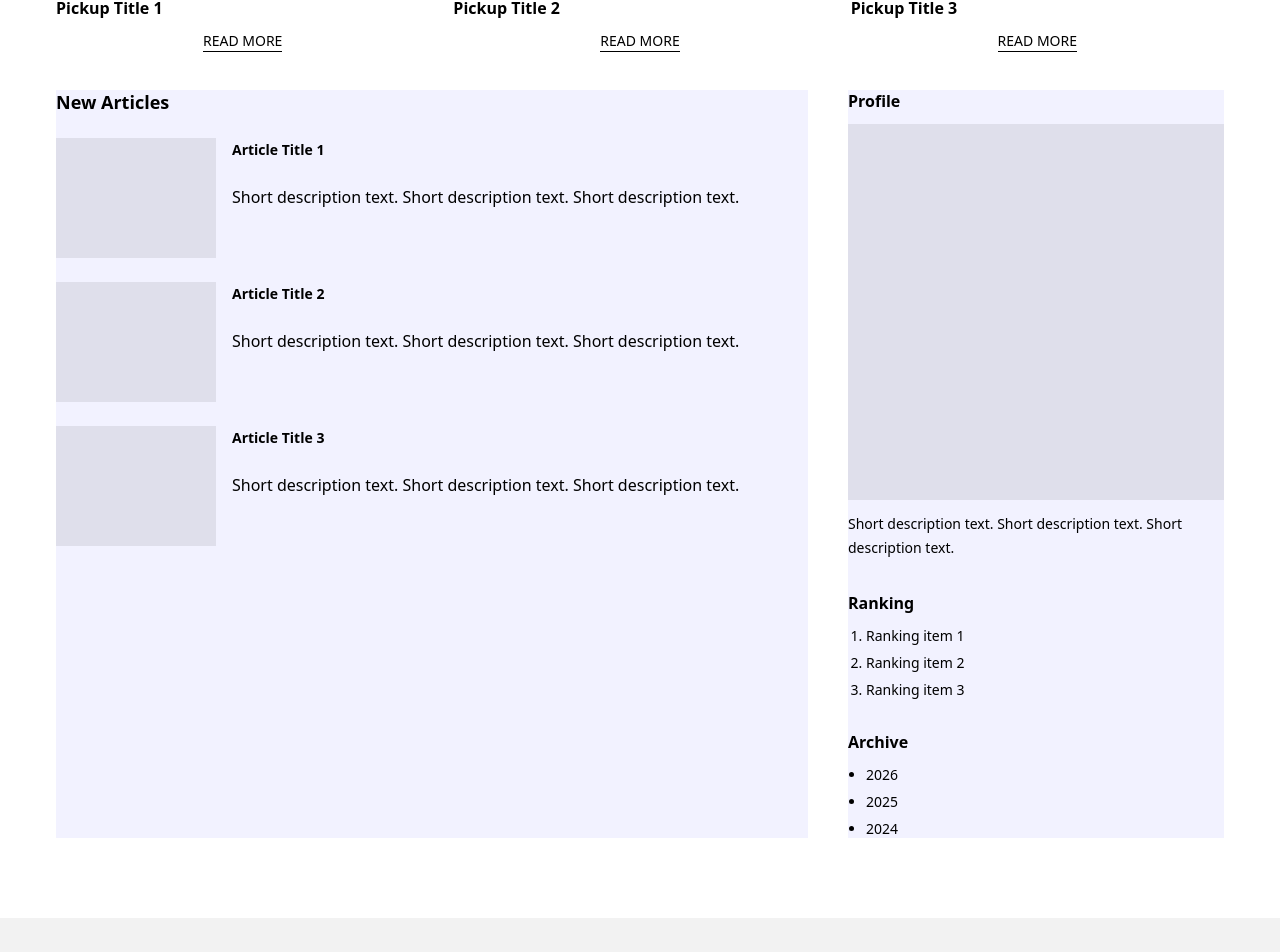
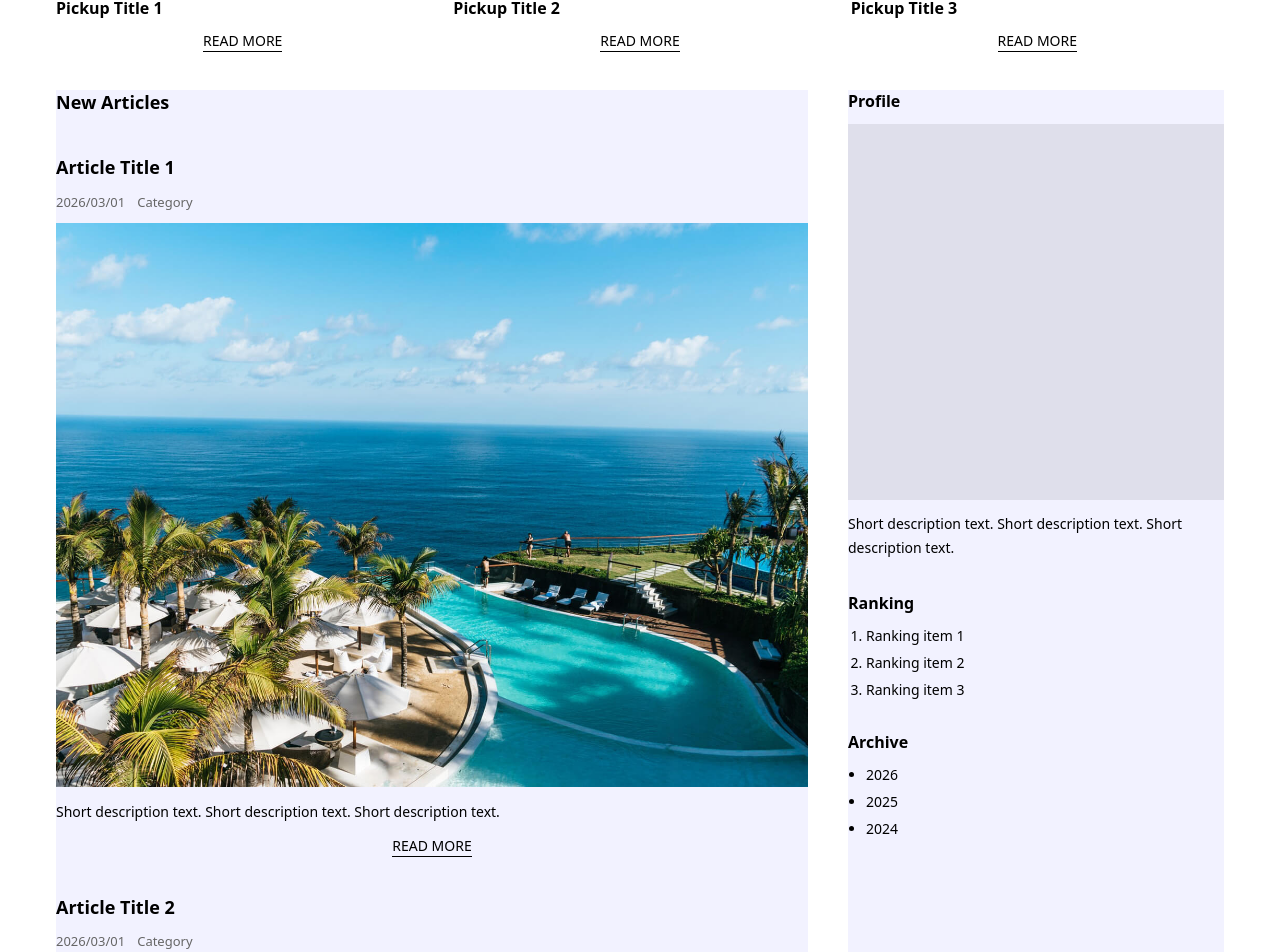
Before and after one commit to fujita0000hisashi-cpu/codejump-advanced-1, a React (Vite) app: page / in a window 1280 px wide. Shown: the part 473-1425 px from the top of the page. Built offline with nearby package versions, Linux system fonts and the light colour scheme.

Commit message:
feat: change main article layout to single column (#3)

```diff
--- a/src/components/MainContent.tsx
+++ b/src/components/MainContent.tsx
@@ -1,33 +1,76 @@
 export function MainContent() {
   return (
     <section className="articles">
+
       <h2 className="section-title">New Articles</h2>
+
       <article className="article-card">
-        <div className="article-thumb"></div>
-        <div className="article-body">
-          <h3 className="article-title">Article Title 1</h3>
-          <p className="article-text">
-            Short description text. Short description text. Short description text.
-            </p>
+
+        <h3 className="article-title">
+          <a href="#" className="article-title-link">Article Title 1</a>
+        </h3>
+
+        <div className="article-meta">
+          <a href="#" className="article-date">2026/03/01</a>
+          <a href="#" className="article-category">Category</a>
         </div>
+
+        <a href="#" className="article-thumb-link">
+          <img className="article-thumb" src="/img/main1.jpg" alt="Article 1" />
+        </a>
+
+        <p className="article-text">
+          Short description text. Short description text. Short description text.
+        </p>
+
+        <a href="#" className="article-more">READ MORE</a>
+
       </article>
+
       <article className="article-card">
-        <div className="article-thumb"></div>
-        <div className="article-body">
-          <h3 className="article-title">Article Title 2</h3>
-          <p className="article-text">
-            Short description text. Short description text. Short description text.
-            </p>
+
+        <h3 className="article-title">
+          <a href="#" className="article-title-link">Article Title 2</a>
+        </h3>
+
+        <div className="article-meta">
+          <a href="#" className="article-date">2026/03/01</a>
+          <a href="#" className="article-category">Category</a>
         </div>
+
+        <a href="#" className="article-thumb-link">
+          <img className="article-thumb" src="/img/main2.jpg" alt="Article 2" />
+        </a>
+
+        <p className="article-text">
+          Short description text. Short description text. Short description text.
+        </p>
+
+        <a href="#" className="article-more">READ MORE</a>
+
       </article>
+
       <article className="article-card">
-        <div className="article-thumb"></div>
-        <div className="article-body">
-          <h3 className="article-title">Article Title 3</h3>
-          <p className="article-text">
-            Short description text. Short description text. Short description text.
-          </p>
+
+        <h3 className="article-title">
+          <a href="#" className="article-title-link">Article Title 3</a>
+        </h3>
+
+        <div className="article-meta">
+          <a href="#" className="article-date">2026/03/01</a>
+          <a href="#" className="article-category">Category</a>
         </div>
+
+        <a href="#" className="article-thumb-link">
+          <img className="article-thumb" src="/img/main3.jpg" alt="Article 3" />
+        </a>
+
+        <p className="article-text">
+          Short description text. Short description text. Short description text.
+        </p>
+
+        <a href="#" className="article-more">READ MORE</a>
+
       </article>
     </section>
   );
--- a/src/style.css
+++ b/src/style.css
@@ -106,7 +106,7 @@ body {
   justify-self: center;
 }
 
-/*河川部を疑似要素で作る*/
+/*下線部を疑似要素で作る*/
 .pickup-more::after {
   content: "";
   position: absolute;
@@ -132,40 +132,112 @@ body {
 }
 
 /* ====================
-  Main / Articles （骨格）
+  Main / Articles （style）
 ====================== */
 .articles {
   display: grid;
-  gap: 24px;
+  gap: 40px;
+}
+
+.article-card {
+  display: grid;
+  gap: 12px;
 }
 
 .section-title {
   margin: 0;
   font-size: 18px;
+  line-height: 1.4;
 }
 
-.article-card {
-  display: grid;
-  grid-template-columns: 160px 1fr;
-  gap: 16px;
-  align-items: start;
+.article-thumb-link {
+  display: block;
 }
 
 .article-thumb {
   width: 100%;
   aspect-ratio: 4 / 3;
-  background: rgba(0, 0, 0, .08);
+  object-fit: cover;
+  display: block;
 }
 
 .article-body {
   display: grid;
-  gap: 8px;
+  gap: 12px;
+}
+
+.article-date {
+  margin: 0;
+  font-size: 13px;
+  color: #666;
+}
+
+.article-title-link {
+  text-decoration: none;
+  color: inherit;
+}
+
+.article-title-link:hover {
+  text-decoration: underline;
 }
 
 .article-title {
   margin: 0;
+  font-size: 18px;
+  line-height: 1.4;
+}
+
+.article-meta {
+  display: flex;
+  gap: 12px;
+  align-items: center;
+  font-size: 13px;
+}
+
+.article-date,
+.article-category {
+  color: #666;
+  text-decoration: none;
+}
+
+.article-date:hover,
+.article-category {
+  color: #666;
+  text-decoration: none;
+}
+
+.article-text {
+  margin: 0;
   font-size: 14px;
-  line-height: 1.7;
+  line-height: 1.8;
+}
+
+/* READ MORE */
+.article-more {
+  font-size: 14px;
+  text-decoration: none;
+  color: inherit;
+  position: relative;
+  width: fit-content;
+  justify-self: center;
+}
+
+/*下線部を疑似要素で作る*/
+.article-more::after {
+  content: "";
+  position: absolute;
+  left: 0;
+  bottom: -2px;
+  width: 100%;
+  height: 1px;
+  background: #000;
+  transition: transform .3s ease, opacity .3s ease;
+}
+
+/* hover で左->右に消える */
+.article-more:hover::after {
+  transform:translateY(6);
+  opacity: 0;
 }
 
 @media (max-width: 900px) {
```
